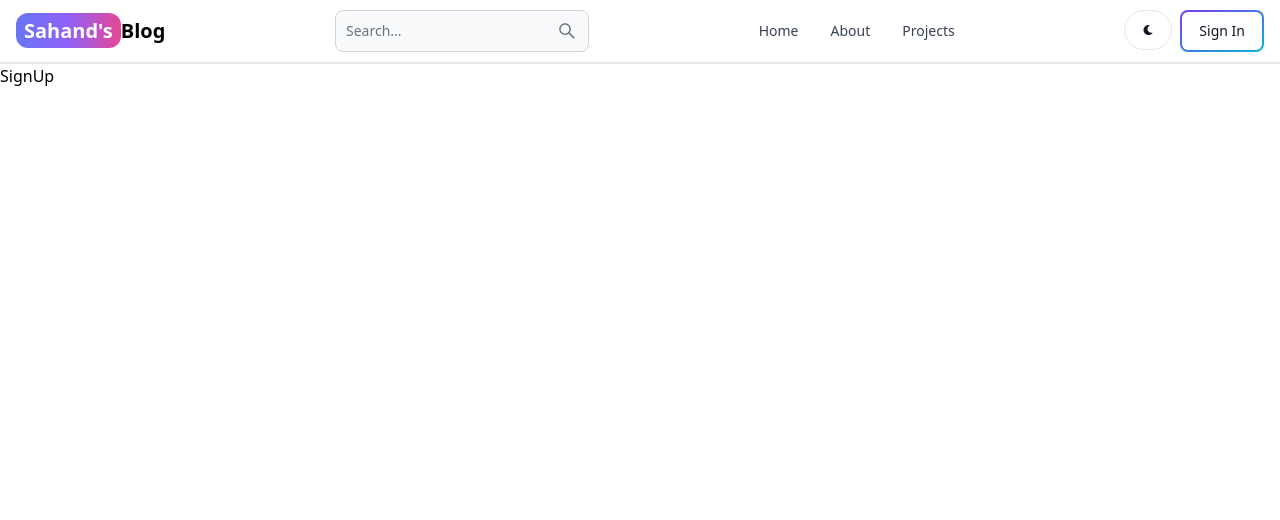
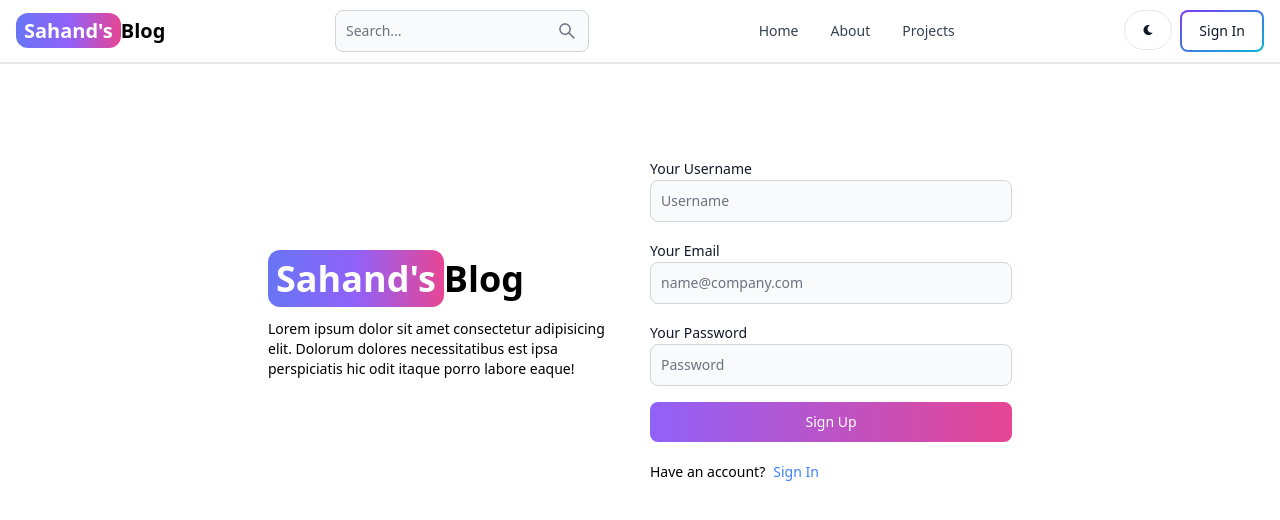
Before and after one commit to err-abhishek/mern-blog, a React (Vite) app in the folder frontend/: page /sign-up in a window 1280 px wide. Shown: the top 520 px of the page. Built offline with nearby package versions, Linux system fonts and the light colour scheme.

Commit message:
create sign up page UI

```diff
--- a/frontend/src/pages/SignUp.jsx
+++ b/frontend/src/pages/SignUp.jsx
@@ -1,7 +1,50 @@
-import React from 'react'
+import { Button, Label, TextInput } from "flowbite-react";
+import React from "react";
+import { Link } from "react-router-dom";
 
 export default function SignUp() {
   return (
-    <div>SignUp</div>
-  )
+    <div className="mon-h-screen mt-20">
+      <div className="flex p-3 max-w-3xl mx-auto flex-col md:flex-row md:items-center gap-5">
+        {/* left */}
+        <div className="flex-1">
+          <Link to="/" className="font-bold dark:text-white text-4xl ">
+            <span className="px-2 py-1 bg-gradient-to-r from-indigo-500 via-purple-500 to-pink-500 rounded-xl text-white">
+              Sahand's
+            </span>
+            Blog
+          </Link>
+          <p className="text-sm mt-5">
+            Lorem ipsum dolor sit amet consectetur adipisicing elit. Dolorum
+            dolores necessitatibus est ipsa perspiciatis hic odit itaque porro
+            labore eaque!
+          </p>
+        </div>
+        {/* right */}
+        <div className="flex-1">
+          <form className="flex flex-col gap-4">
+            <div>
+              <Label value="Your Username" />
+              <TextInput type="text" placeholder="Username" id="username" />
+            </div>
+            <div>
+              <Label value="Your Email" />
+              <TextInput type="text" placeholder="name@company.com" id="email" />
+            </div>
+            <div>
+              <Label value="Your Password" />
+              <TextInput type="text" placeholder="Password" id="password" />
+            </div>
+            <Button gradientDuoTone="purpleToPink" type="submit">
+              Sign Up
+            </Button>
+          </form>
+          <div className="flex gap-2 text-sm mt-5">
+            <span>Have an account?</span>
+            <Link to='/sign-in' className='text-blue-500'>Sign In </Link>
+          </div>
+        </div>
+      </div>
+    </div>
+  );
 }
```
